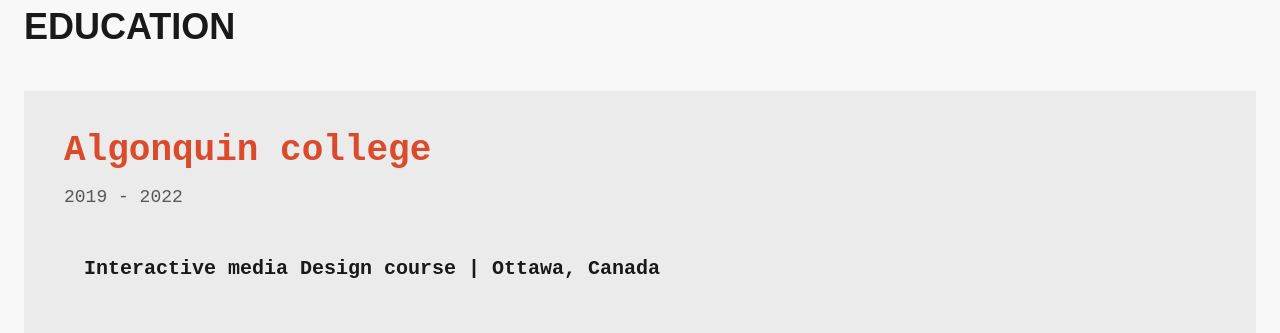
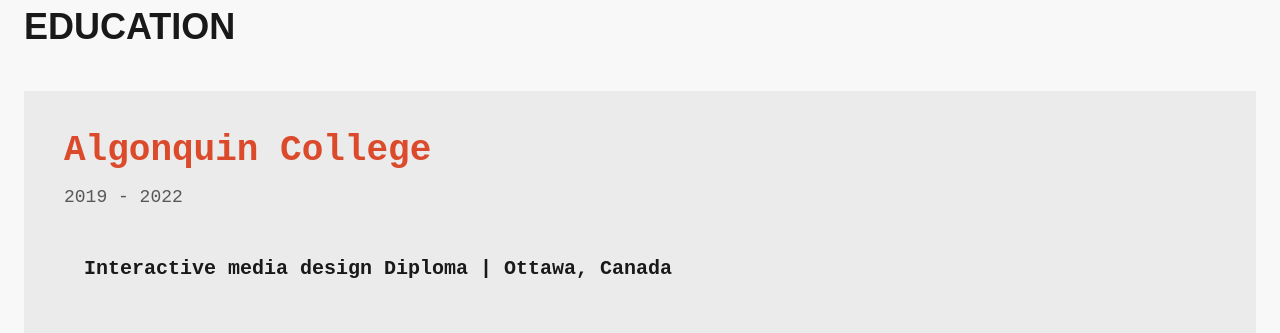
Before and after one commit to Altsmi/web-front, a Vue app: page /about in a window 1280 px wide. Shown: the part 2420-2753 px from the top of the page. Built offline with nearby package versions, Linux system fonts and the light colour scheme.

Commit message:
small changes

```diff
--- a/src/views/AboutView.vue
+++ b/src/views/AboutView.vue
@@ -139,10 +139,10 @@
         <!--Education-->
         <h2 class="text-text-900 text-4xl font-header font-bold py-5">EDUCATION</h2>
         <Experience>
-          <template #position> Algonquin college</template>
+          <template #position> Algonquin College</template>
           <template #year>2019 - 2022</template>
           <template #description>
-            <li class="list-none">Interactive media Design course | Ottawa, Canada</li>
+            <li class="list-none">Interactive media design Diploma | Ottawa, Canada</li>
           </template>
         </Experience>
 
```
